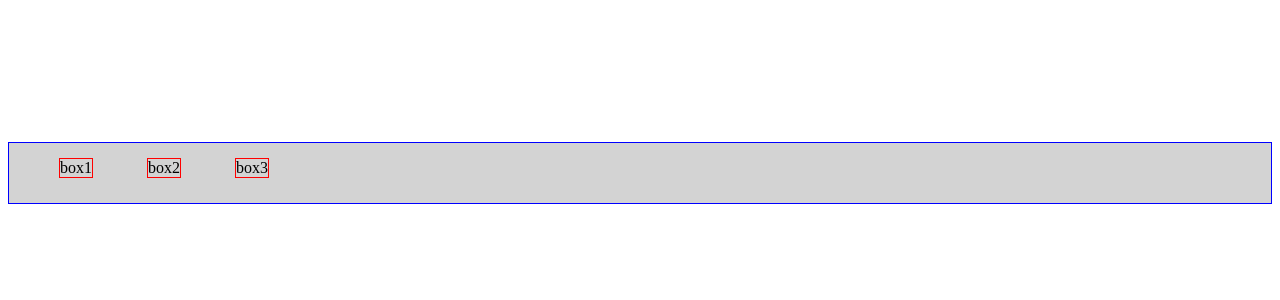
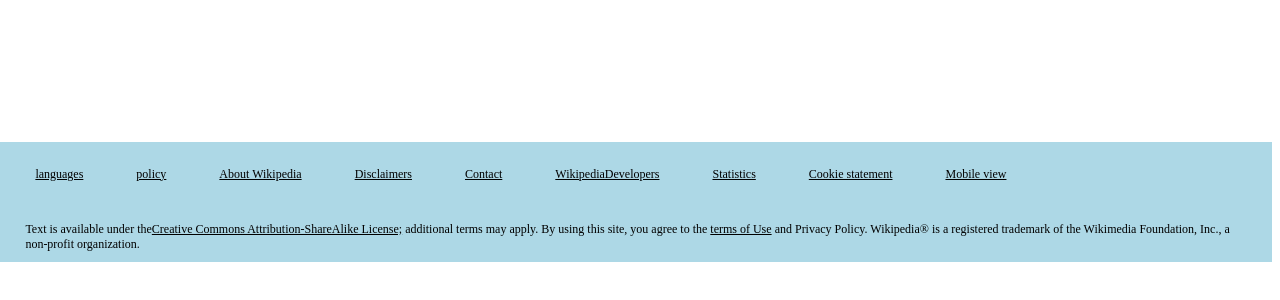
Before and after one commit to Frank-Schulz/WikiRepo, a plain HTML site: page index.html in a window 1280 px wide. Shown: the part 364-664 px from the top of the page. Drawn offline with Linux system fonts and the light colour scheme.

Commit message:
updated footer

```diff
--- a/index.css
+++ b/index.css
@@ -1,13 +1,31 @@
 .text {
-    border: 1px solid red;
-    margin-left:50px;
+    margin-left:30px;
     margin-top: 15px;
     display: inline-block;
+    text-align: center;
+    padding: 10px;
+    border-radius: 10px;
 }
 
 #footer {
-    border: 1px solid blue;
-    height: 60px;
+    color: black;
+    height: 120px;
     margin-top:40%;
-    background-color: lightgray;
+    margin-left: -1%;
+    font-size: 12px;
+    background-color: lightblue;
 }
+
+p {
+    margin: 30px;
+text-align: left;
+}
+
+a {
+    color: black;
+
+}
+
+a:hover {
+    color: gray;
+}
--- a/index.html
+++ b/index.html
@@ -10,9 +10,16 @@
     </head>
     <body>
      <div id="footer">
-        <div class="text">box1</div>
-        <div class="text">box2</div>
-        <div class="text">box3</div>
+        <div class="text"><a href="#">languages</a></div>
+        <div class="text"><a href="#">policy</a></div>
+        <div class="text"><a href="#">About Wikipedia</a></div>
+        <div class="text"><a href="#">Disclaimers</a></div>
+        <div class="text"><a href="#">Contact</a></div>
+        <div class="text"><a href="#">WikipediaDevelopers</a></div>
+        <div class="text"><a href="#">Statistics</a></div>
+        <div class="text"><a href="#">Cookie statement</a></div>
+        <div class="text"><a href="#">Mobile view</a></div>
+        <p>Text is available under the<a href="">Creative Commons Attribution-ShareAlike License;</a> additional terms may apply. By using this site, you agree to the <a href="">terms of Use</a> and Privacy Policy. Wikipedia® is a registered trademark of the Wikimedia Foundation, Inc., a non-profit organization.</p>
      </div>
 
         <!-- <script src="index.js" async defer></script> -->
```
